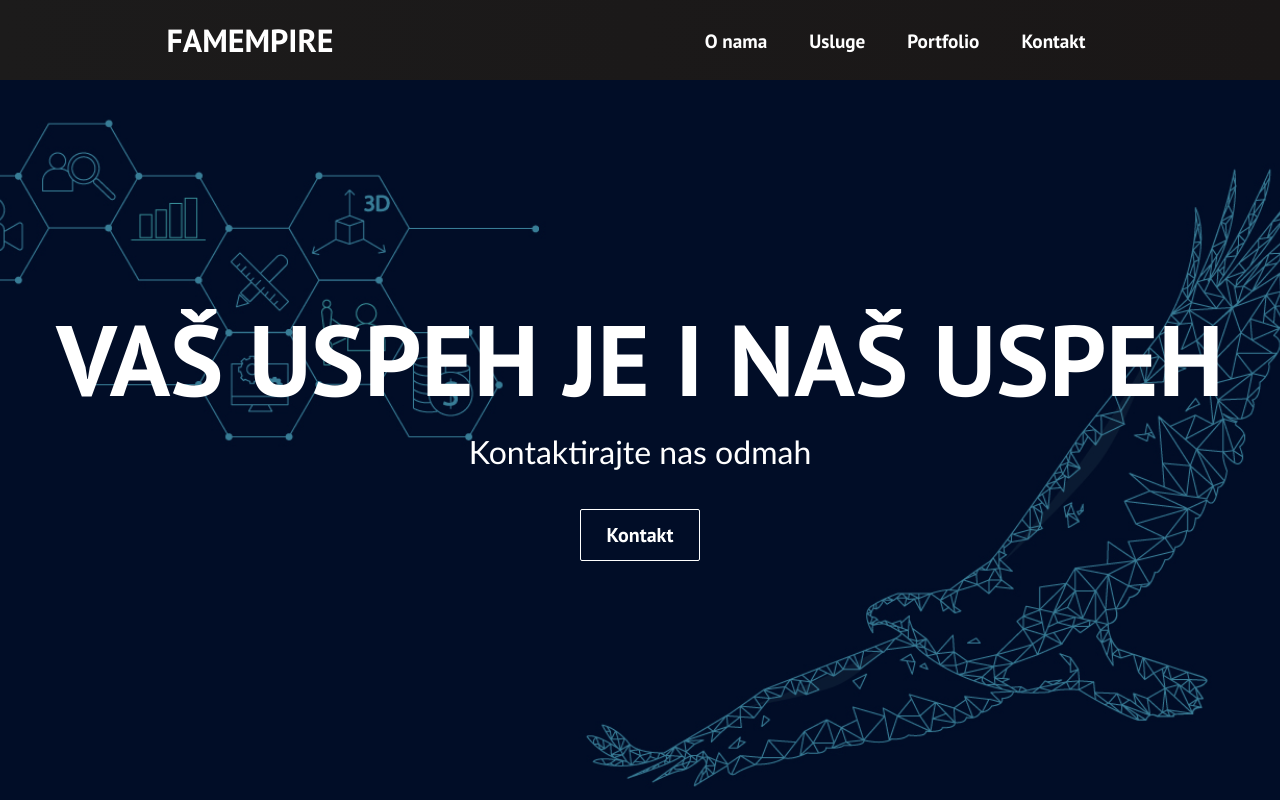
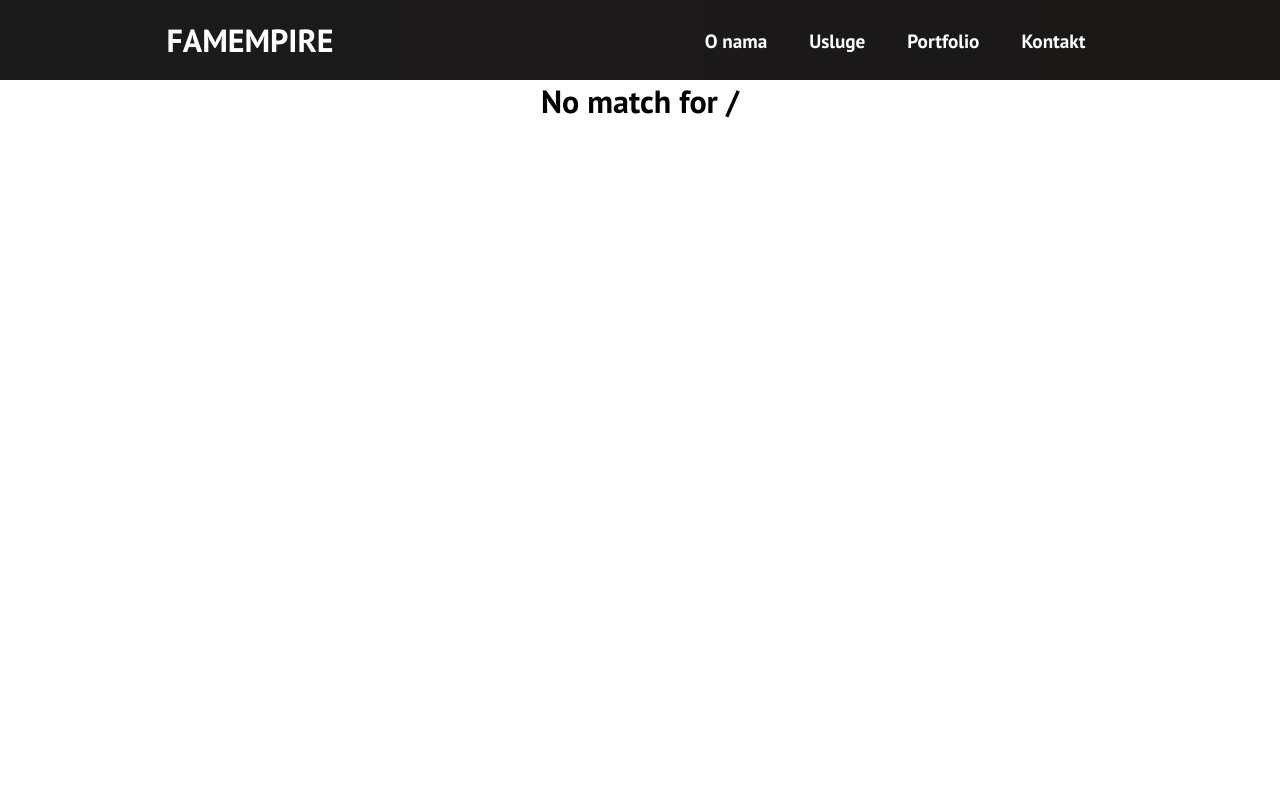
Before and after one commit to VladSustum/nemanja-portfolio1, a React (Create React App) app: page / in a window 1280 px wide. Shown: the top 800 px of the page. Built offline with nearby package versions, Linux system fonts and the light colour scheme; some icons are missing.

Commit message:
fixing stuff

```diff
--- a/src/App.js
+++ b/src/App.js
@@ -1,6 +1,6 @@
 import react from 'react';
 import './App.css';
-import {BrowserRouter as Router, Switch, Route, useLocation, HashRouter, NavLink} from 'react-router-dom'
+import {HashRouter as Router, Switch, Route, useLocation, HashRouter, NavLink} from 'react-router-dom'
 import Navbar from './components/Navbar';
 import Home from './components/pages/Home';
 import Portfolio from './components/Portfolio';
@@ -20,18 +20,18 @@ const NoMatch = () => {
 function App() {
   return (
     <>
-    <Router>
+    <HashRouter>
      <Navbar />
      <Switch>
-       <Route path='/' exact component=
+       <Route path='/home' exact component=
        {Home} />
-       <Route path='/portfolio' component={Portfolio} />
+       <Route path='/home/portfolio' component={Portfolio} />
        <Route path='/onama'>  <Onama {...homeObjOne}/> </Route>
        <Route path='/kontakt' component={Kontakt} />
        <Route path='/usluge' component={Usluge} />
        <Route path='*' component={NoMatch} />
        </Switch>
-     </Router>
+     </HashRouter>
      </>
   );
 }
```
Also changed, not shown: 1 other file (tests, documents, lock files or other folders).
